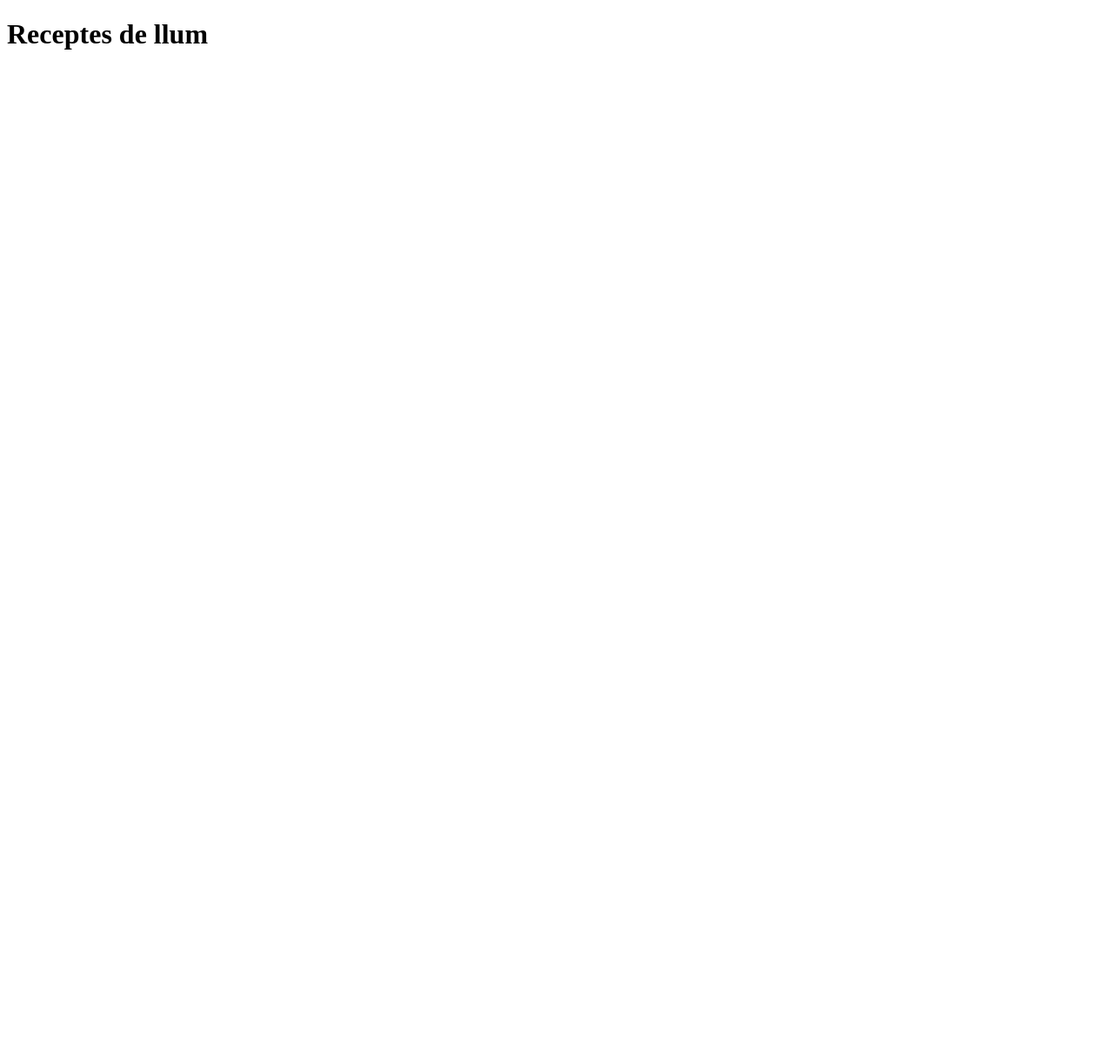
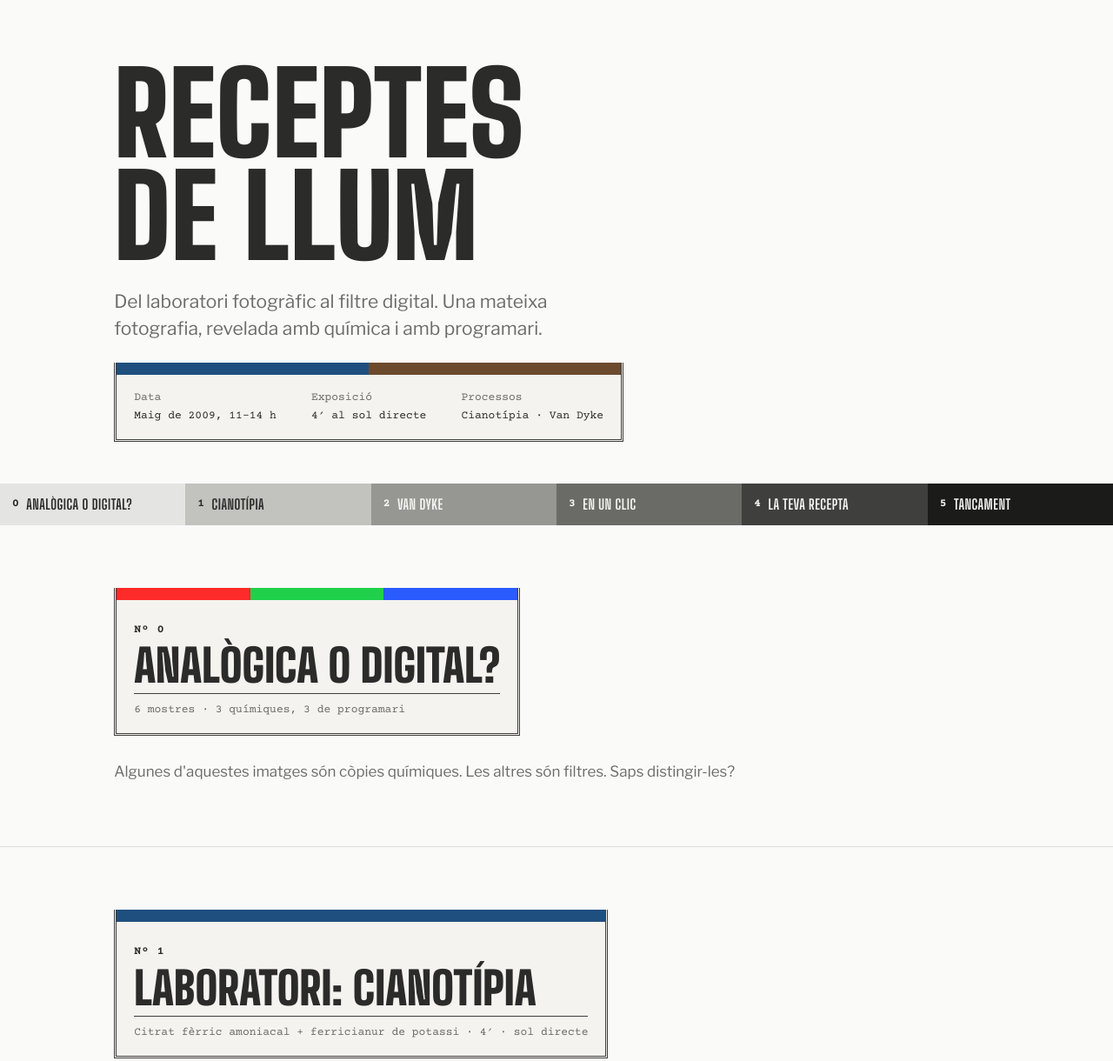
Before and after one commit to clopezca/receptes-de-llum, a plain HTML site: page index.html in a window 1280 px wide. Shown: the top 1220 px of the page at 87% size. Before the commit the page ends 800 px from the top, so only its background shows below. Drawn offline with nearby package versions, Linux system fonts and the light colour scheme.

Commit message:
feat: add page skeleton with step-wedge index and process labels

```diff
--- a/css/styles.css
+++ b/css/styles.css
@@ -0,0 +1,303 @@
+:root {
+  --paper: #fafaf9;
+  --label: #f4f3ef;
+  --ink: #2b2b2a;
+  --ink-soft: #6b6b69;
+  --rule: #3d3d3b;
+  --hairline: #dcdcda;
+  --panel: #f0f0ee;
+
+  --step-1: #e4e4e2;
+  --step-2: #c2c2bf;
+  --step-3: #969693;
+  --step-4: #6a6a67;
+  --step-5: #3f3f3d;
+  --step-6: #1b1b1a;
+  --on-light-step: #2b2b2a;
+  --on-dark-step: #f5f5f3;
+
+  --prussian: #1f4f7f;
+  --vandyke: #6b4a2e;
+  --rgb-red: #ff2a2a;
+  --rgb-green: #1fd14a;
+  --rgb-blue: #2a5bff;
+
+  --font-display:
+    "Big Shoulders Display", "Arial Narrow", "Roboto Condensed", sans-serif;
+  --font-body: "Libre Franklin", "Helvetica Neue", Arial, sans-serif;
+  --font-label: "Courier Prime", "Courier New", ui-monospace, monospace;
+
+  --text-sm: 0.8125rem;
+  --text-base: 1.0625rem;
+  --text-lg: 1.3125rem;
+  --text-xl: clamp(2rem, 1.4rem + 2.6vw, 3.25rem);
+  --text-hero: clamp(3.5rem, 1.8rem + 8vw, 8.5rem);
+
+  --measure: 62ch;
+  --wrap: 70rem;
+  --gutter: max(16px, 4vw);
+
+  color-scheme: light;
+}
+
+@media (prefers-color-scheme: dark) {
+  :root {
+    --paper: #111213;
+    --label: #1c1d1f;
+    --ink: #ededeb;
+    --ink-soft: #a2a2a0;
+    --rule: #d8d8d5;
+    --hairline: #2d2e30;
+    --panel: #1a1b1d;
+    color-scheme: dark;
+  }
+}
+
+*,
+*::before,
+*::after {
+  box-sizing: border-box;
+}
+
+html {
+  scroll-behavior: smooth;
+  scroll-padding-top: 3.75rem;
+}
+
+@media (prefers-reduced-motion: reduce) {
+  html {
+    scroll-behavior: auto;
+  }
+}
+
+body {
+  margin: 0;
+  background: var(--paper);
+  color: var(--ink);
+  font-family: var(--font-body);
+  font-size: var(--text-base);
+  line-height: 1.6;
+}
+
+img {
+  max-width: 100%;
+  height: auto;
+  display: block;
+}
+
+h1,
+h2,
+h3 {
+  margin: 0;
+  font-family: var(--font-display);
+  font-weight: 900;
+  line-height: 0.9;
+  text-transform: uppercase;
+  text-wrap: balance;
+}
+
+p,
+dl,
+dd {
+  margin: 0;
+}
+
+:focus-visible {
+  outline: 2px solid var(--ink);
+  outline-offset: 3px;
+}
+
+.wrap {
+  max-width: var(--wrap);
+  margin-inline: auto;
+  padding-inline: var(--gutter);
+}
+
+.hero {
+  display: grid;
+  gap: 1.5rem;
+  padding-block: 4.5rem 3rem;
+}
+
+h1 {
+  font-size: var(--text-hero);
+  letter-spacing: 0.005em;
+}
+
+.lede {
+  max-width: 36ch;
+  font-size: var(--text-lg);
+  line-height: 1.45;
+  color: var(--ink-soft);
+}
+
+.reagent-label {
+  background: var(--label);
+  border: 3px double var(--rule);
+  padding: 1rem 1.25rem;
+  font-family: var(--font-label);
+}
+
+.hero-label {
+  display: flex;
+  flex-wrap: wrap;
+  gap: 0.5rem 2.5rem;
+  justify-self: start;
+  font-size: var(--text-sm);
+}
+
+.hero-label dt {
+  color: var(--ink-soft);
+}
+
+.station-label {
+  display: grid;
+  gap: 0.5rem;
+  justify-self: start;
+  max-width: 100%;
+}
+
+.label-number {
+  font-weight: 700;
+  font-size: var(--text-sm);
+  letter-spacing: 0.08em;
+}
+
+.station-label h2 {
+  font-size: var(--text-xl);
+}
+
+.label-formula {
+  padding-top: 0.5rem;
+  border-top: 1px solid var(--rule);
+  font-size: var(--text-sm);
+  color: var(--ink-soft);
+}
+
+.reagent-label[data-process] {
+  border-top-width: 0;
+  padding-top: 0;
+}
+
+.reagent-label[data-process]::before {
+  content: "";
+  display: block;
+  height: 0.875rem;
+  margin: 0 -1.25rem 1rem;
+  background: var(--band);
+}
+
+.hero-label[data-process]::before {
+  flex: 0 0 calc(100% + 2.5rem);
+}
+
+.hero-label[data-process]::before {
+  margin-bottom: 0.5rem;
+}
+
+[data-process="cyanotype"] {
+  --band: var(--prussian);
+}
+[data-process="vandyke"] {
+  --band: var(--vandyke);
+}
+[data-process="digital"] {
+  --band: linear-gradient(
+    90deg,
+    var(--rgb-red) 0 33.33%,
+    var(--rgb-green) 0 66.66%,
+    var(--rgb-blue) 0
+  );
+}
+[data-process="both"] {
+  --band: linear-gradient(90deg, var(--prussian) 0 50%, var(--vandyke) 0);
+}
+
+.step-wedge {
+  position: sticky;
+  top: 0;
+  z-index: 10;
+}
+
+.step-wedge ol {
+  display: grid;
+  grid-template-columns: repeat(6, minmax(max-content, 1fr));
+  margin: 0;
+  padding: 0;
+  list-style: none;
+  overflow-x: auto;
+  scrollbar-width: none;
+}
+
+.step-wedge a {
+  display: flex;
+  align-items: center;
+  gap: 0.5rem;
+  min-height: 3rem;
+  padding: 0.5rem 0.875rem;
+  font-family: var(--font-display);
+  font-weight: 700;
+  font-size: 1rem;
+  letter-spacing: 0.03em;
+  text-transform: uppercase;
+  white-space: nowrap;
+  text-decoration: none;
+  color: var(--on-dark-step);
+}
+
+.step-wedge li:nth-child(1) a {
+  background: var(--step-1);
+  color: var(--on-light-step);
+}
+.step-wedge li:nth-child(2) a {
+  background: var(--step-2);
+  color: var(--on-light-step);
+}
+.step-wedge li:nth-child(3) a {
+  background: var(--step-3);
+}
+.step-wedge li:nth-child(4) a {
+  background: var(--step-4);
+}
+.step-wedge li:nth-child(5) a {
+  background: var(--step-5);
+}
+.step-wedge li:nth-child(6) a {
+  background: var(--step-6);
+}
+
+.strip-step {
+  font-family: var(--font-label);
+  font-weight: 700;
+  font-size: var(--text-sm);
+}
+
+.step-wedge a[aria-current="true"] .strip-step::after {
+  content: " ●";
+}
+
+.step-wedge a:focus-visible {
+  outline-color: currentColor;
+  outline-offset: -4px;
+}
+
+.station {
+  padding-block: 4.5rem;
+  border-bottom: 1px solid var(--hairline);
+}
+
+.station > .wrap {
+  display: grid;
+  gap: 1.75rem;
+}
+
+.station-intro {
+  max-width: var(--measure);
+  color: var(--ink-soft);
+}
+
+.site-footer {
+  padding-block: 2.5rem;
+  font-size: var(--text-sm);
+  color: var(--ink-soft);
+}
--- a/index.html
+++ b/index.html
@@ -8,12 +8,170 @@
       name="description"
       content="Del laboratori fotogràfic al filtre digital: un interactiu sobre remediació i transcodificació."
     />
+    <link rel="preconnect" href="https://fonts.googleapis.com" />
+    <link rel="preconnect" href="https://fonts.gstatic.com" crossorigin />
+    <link
+      rel="stylesheet"
+      href="https://fonts.googleapis.com/css2?family=Big+Shoulders+Display:wght@700;900&family=Libre+Franklin:ital,wght@0,400;0,600;1,400&family=Courier+Prime:wght@400;700&display=swap"
+    />
     <link rel="stylesheet" href="css/styles.css" />
     <script type="module" src="js/main.js"></script>
   </head>
   <body>
+    <header class="site-header">
+      <div class="wrap hero">
+        <h1>Receptes<br />de llum</h1>
+        <p class="lede">
+          Del laboratori fotogràfic al filtre digital. Una mateixa fotografia,
+          revelada amb química i amb programari.
+        </p>
+        <dl class="reagent-label hero-label" data-process="both">
+          <div>
+            <dt>Data</dt>
+            <dd>Maig de 2009, 11–14 h</dd>
+          </div>
+          <div>
+            <dt>Exposició</dt>
+            <dd>4′ al sol directe</dd>
+          </div>
+          <div>
+            <dt>Processos</dt>
+            <dd>Cianotípia · Van Dyke</dd>
+          </div>
+        </dl>
+      </div>
+
+      <nav class="step-wedge" aria-label="Estacions">
+        <ol>
+          <li>
+            <a href="#analogica-o-digital"
+              ><span class="strip-step">0</span> Analògica o digital?</a
+            >
+          </li>
+          <li>
+            <a href="#cianotipia"
+              ><span class="strip-step">1</span> Cianotípia</a
+            >
+          </li>
+          <li>
+            <a href="#van-dyke"><span class="strip-step">2</span> Van Dyke</a>
+          </li>
+          <li>
+            <a href="#en-un-clic"
+              ><span class="strip-step">3</span> En un clic</a
+            >
+          </li>
+          <li>
+            <a href="#taller"
+              ><span class="strip-step">4</span> La teva recepta</a
+            >
+          </li>
+          <li>
+            <a href="#tancament"><span class="strip-step">5</span> Tancament</a>
+          </li>
+        </ol>
+      </nav>
+    </header>
+
     <main>
-      <h1>Receptes de llum</h1>
+      <section
+        class="station"
+        id="analogica-o-digital"
+        aria-labelledby="s0-title"
+      >
+        <div class="wrap">
+          <header class="reagent-label station-label" data-process="digital">
+            <p class="label-number">Nº 0</p>
+            <h2 id="s0-title">Analògica o digital?</h2>
+            <p class="label-formula">
+              6 mostres · 3 químiques, 3 de programari
+            </p>
+          </header>
+          <p class="station-intro">
+            Algunes d'aquestes imatges són còpies químiques. Les altres són
+            filtres. Saps distingir-les?
+          </p>
+        </div>
+      </section>
+
+      <section class="station" id="cianotipia" aria-labelledby="s1-title">
+        <div class="wrap">
+          <header class="reagent-label station-label" data-process="cyanotype">
+            <p class="label-number">Nº 1</p>
+            <h2 id="s1-title">Laboratori: cianotípia</h2>
+            <p class="label-formula">
+              Citrat fèrric amoniacal + ferricianur de potassi · 4′ · sol
+              directe
+            </p>
+          </header>
+          <p class="station-intro">
+            Sals de ferro, un negatiu i quatre minuts de sol. Tria el paper i
+            l'hora, i espera.
+          </p>
+        </div>
+      </section>
+
+      <section class="station" id="van-dyke" aria-labelledby="s2-title">
+        <div class="wrap">
+          <header class="reagent-label station-label" data-process="vandyke">
+            <p class="label-number">Nº 2</p>
+            <h2 id="s2-title">Laboratori: Van Dyke</h2>
+            <p class="label-formula">
+              Citrat fèrric amoniacal + àcid tartàric + nitrat de plata · 4′ ·
+              fixat
+            </p>
+          </header>
+          <p class="station-intro">
+            Una recepta germana amb nitrat de plata: el blau es torna marró.
+          </p>
+        </div>
+      </section>
+
+      <section class="station" id="en-un-clic" aria-labelledby="s3-title">
+        <div class="wrap">
+          <header class="reagent-label station-label" data-process="digital">
+            <p class="label-number">Nº 3</p>
+            <h2 id="s3-title">El mateix, en un clic</h2>
+            <p class="label-formula">feColorMatrix · 20 valors · 0,1 s</p>
+          </header>
+          <p class="station-intro">
+            La foto original, la còpia de 2009 i un filtre digital. Obre el
+            filtre per veure què hi ha a sota.
+          </p>
+        </div>
+      </section>
+
+      <section class="station" id="taller" aria-labelledby="s4-title">
+        <div class="wrap">
+          <header class="reagent-label station-label" data-process="digital">
+            <p class="label-number">Nº 4</p>
+            <h2 id="s4-title">Taller: la teva recepta</h2>
+            <p class="label-formula">To · contrast · gra · vinyeta</p>
+          </header>
+          <p class="station-intro">
+            Crea el teu filtre, posa-li nom i comparteix-ne la recepta.
+          </p>
+        </div>
+      </section>
+
+      <section class="station" id="tancament" aria-labelledby="s5-title">
+        <div class="wrap">
+          <header class="reagent-label station-label" data-process="both">
+            <p class="label-number">Nº 5</p>
+            <h2 id="s5-title">Tancament</h2>
+            <p class="label-formula">Torna al laboratori</p>
+          </header>
+        </div>
+      </section>
     </main>
+
+    <footer class="site-footer">
+      <div class="wrap">
+        <p>
+          Còpies i fotografia originals: Carolina López Casanova, 2009. Cultura
+          Digital (UOC), PAC 2, 2026.
+        </p>
+      </div>
+    </footer>
   </body>
 </html>
--- a/js/main.js
+++ b/js/main.js
@@ -0,0 +1,29 @@
+export function initStationNav() {
+  const links = [...document.querySelectorAll(".step-wedge a")];
+  const stations = links
+    .map((link) => document.querySelector(link.getAttribute("href")))
+    .filter(Boolean);
+
+  if (!("IntersectionObserver" in window) || stations.length === 0) return;
+
+  const setCurrent = (id) => {
+    for (const link of links) {
+      if (link.getAttribute("href") === `#${id}`) {
+        link.setAttribute("aria-current", "true");
+      } else {
+        link.removeAttribute("aria-current");
+      }
+    }
+  };
+
+  const observer = new IntersectionObserver(
+    (entries) => {
+      for (const entry of entries) {
+        if (entry.isIntersecting) setCurrent(entry.target.id);
+      }
+    },
+    { rootMargin: "-30% 0px -60% 0px" },
+  );
+
+  for (const station of stations) observer.observe(station);
+}
```
Also changed, not shown: img/cyanotype-2009-scan.jpg (added), img/vandyke-2009-scan.jpg (added).
